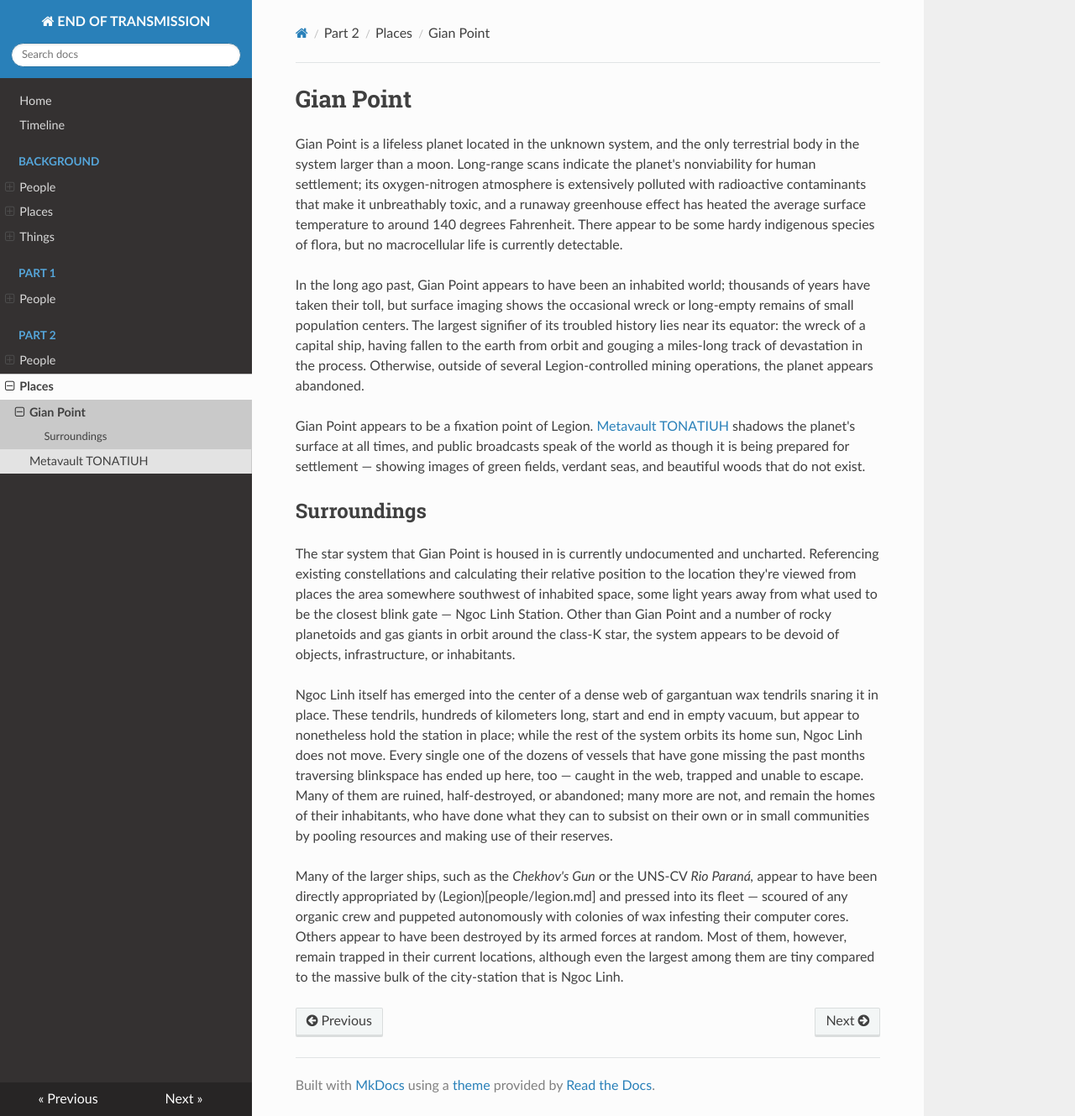
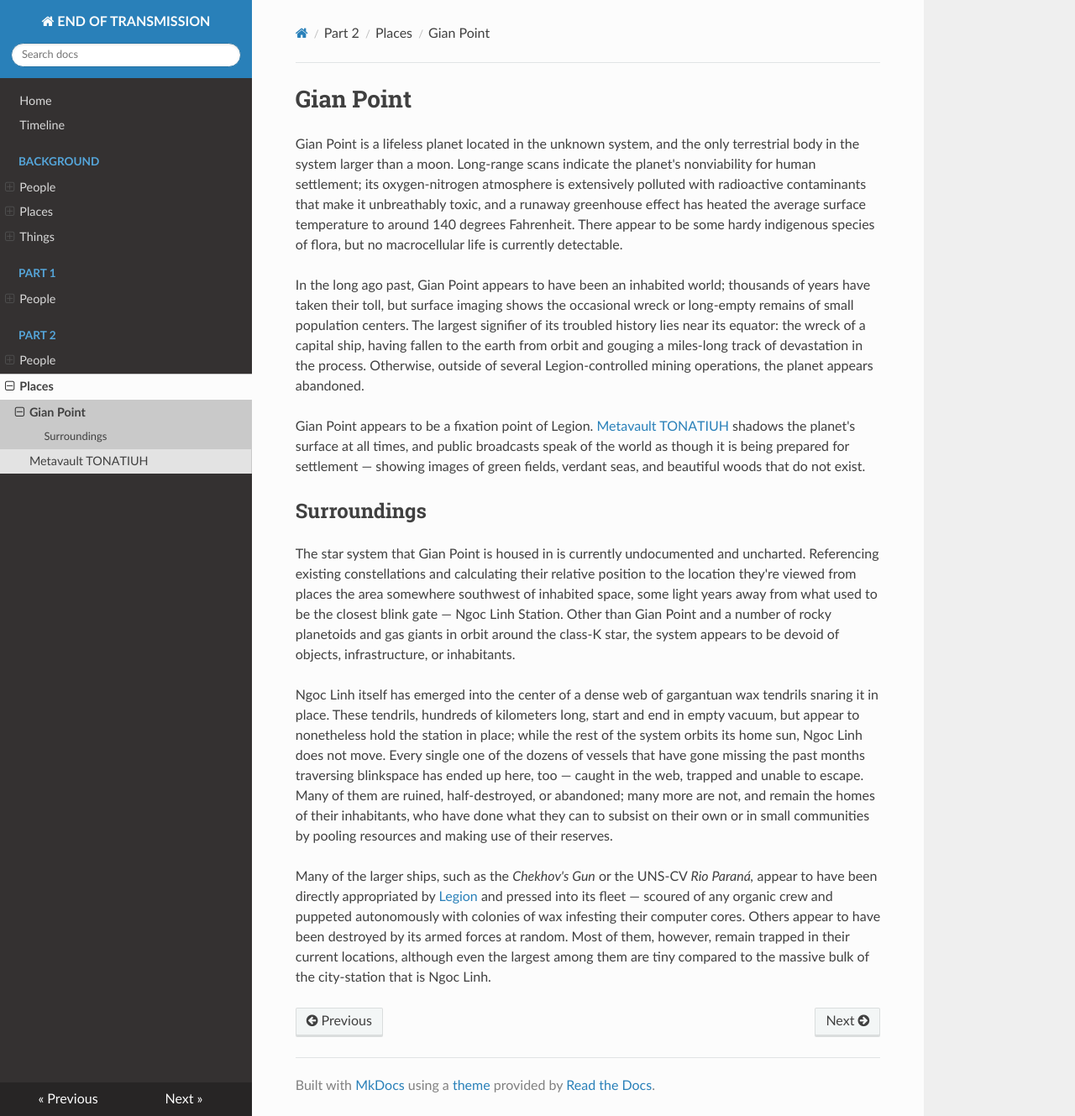
Before and after one commit to Ilysen/end-of-transmission, an MkDocs documentation site: the page built from docs/act-2/gian-point.md, in a window 1280 px wide and 1329 px high. Shown: the whole window at 84% size. Built offline with MkDocs 1.6.1, drawn with Linux system fonts in a browser that asks for light colours; nearby versions of some CDN libraries.

Commit message:
when the link is failure

```diff
--- a/docs/act-2/gian-point.md
+++ b/docs/act-2/gian-point.md
@@ -12,4 +12,4 @@ The star system that Gian Point is housed in is currently undocumented and uncha
 
 Ngoc Linh itself has emerged into the center of a dense web of gargantuan wax tendrils snaring it in place. These tendrils, hundreds of kilometers long, start and end in empty vacuum, but appear to nonetheless hold the station in place; while the rest of the system orbits its home sun, Ngoc Linh does not move. Every single one of the dozens of vessels that have gone missing the past months traversing blinkspace has ended up here, too — caught in the web, trapped and unable to escape. Many of them are ruined, half-destroyed, or abandoned; many more are not, and remain the homes of their inhabitants, who have done what they can to subsist on their own or in small communities by pooling resources and making use of their reserves.
 
-Many of the larger ships, such as the *Chekhov's Gun* or the UNS-CV *Rio Paraná,* appear to have been directly appropriated by (Legion)[people/legion.md] and pressed into its fleet — scoured of any organic crew and puppeted autonomously with colonies of wax infesting their computer cores. Others appear to have been destroyed by its armed forces at random. Most of them, however, remain trapped in their current locations, although even the largest among them are tiny compared to the massive bulk of the city-station that is Ngoc Linh.
+Many of the larger ships, such as the *Chekhov's Gun* or the UNS-CV *Rio Paraná,* appear to have been directly appropriated by [Legion](people/legion.md) and pressed into its fleet — scoured of any organic crew and puppeted autonomously with colonies of wax infesting their computer cores. Others appear to have been destroyed by its armed forces at random. Most of them, however, remain trapped in their current locations, although even the largest among them are tiny compared to the massive bulk of the city-station that is Ngoc Linh.
```
